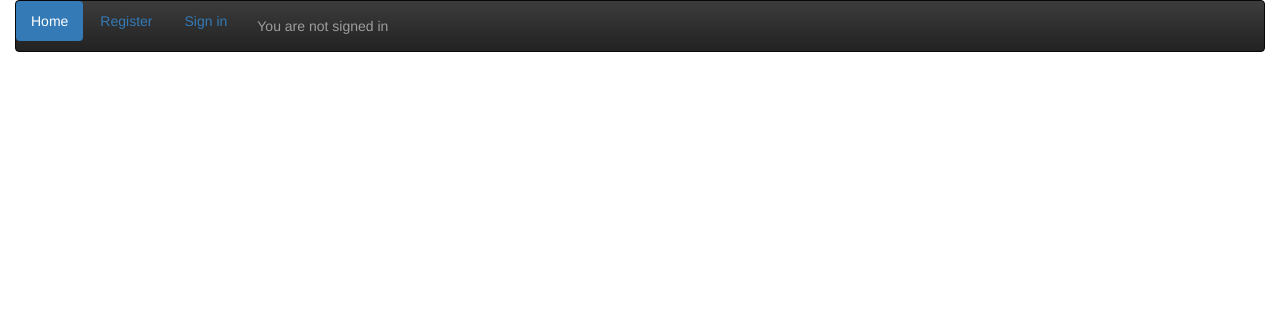
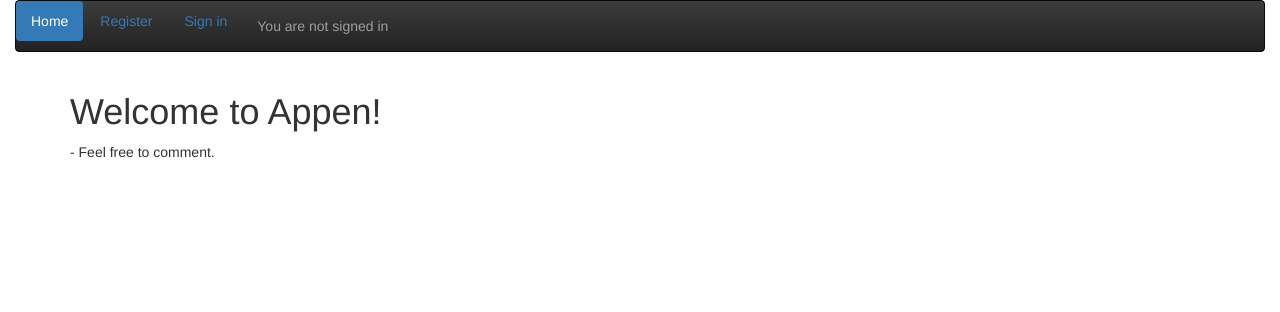
Before and after one commit to Crevi/applikasjonen, a Django app: page / in a window 1280 px wide. Shown: the top 312 px of the page. Run offline with Django 3.2, Linux system fonts and the light colour scheme; some libraries are stand-ins or nearby versions.

Commit message:
Added block for content in base.html in theme, and then added this block to frontpage.html so that the html content in frontpage.html is not overwritten by base.

```diff
--- a/appen/theme/templates/theme/Base.html
+++ b/appen/theme/templates/theme/Base.html
@@ -25,4 +25,6 @@
 		{% endif %}
 	</div>
 
+	{% block container %}{% endblock %}
+
 	{% endblock %}
--- a/appen/theme/templates/theme/frontpage.html
+++ b/appen/theme/templates/theme/frontpage.html
@@ -1,6 +1,7 @@
 {% extends 'theme/base.html' %}
-{% block pagecontent %}
-<!-- form hentet fra getbootstrap.com/forms og redigert noe-->
-	<h1>Welcome to Appen!</h1>
-	<p>- Feel free to comment.</p>
+{% block container %}
+	<div class="container">
+		<h1>Welcome to Appen!</h1>
+		<p>- Feel free to comment.</p>
+	</div>
 {% endblock %}
```
